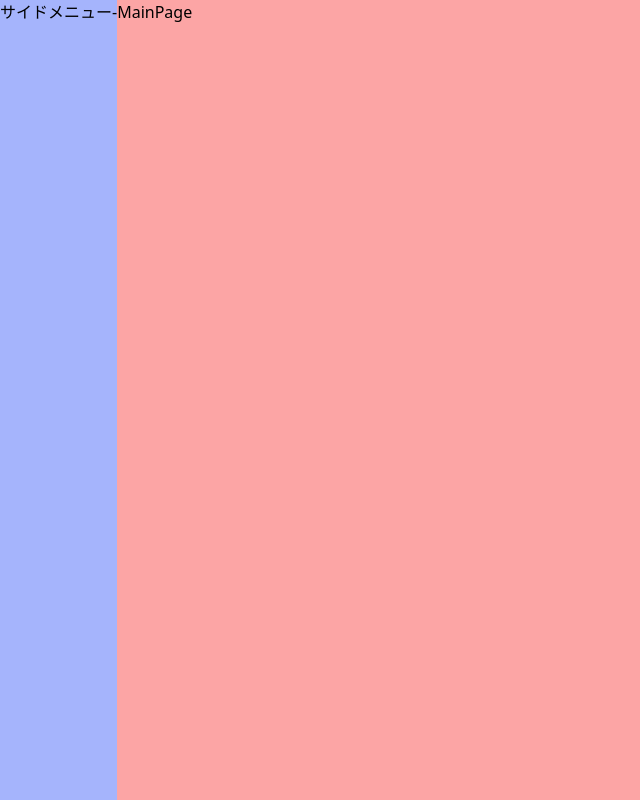
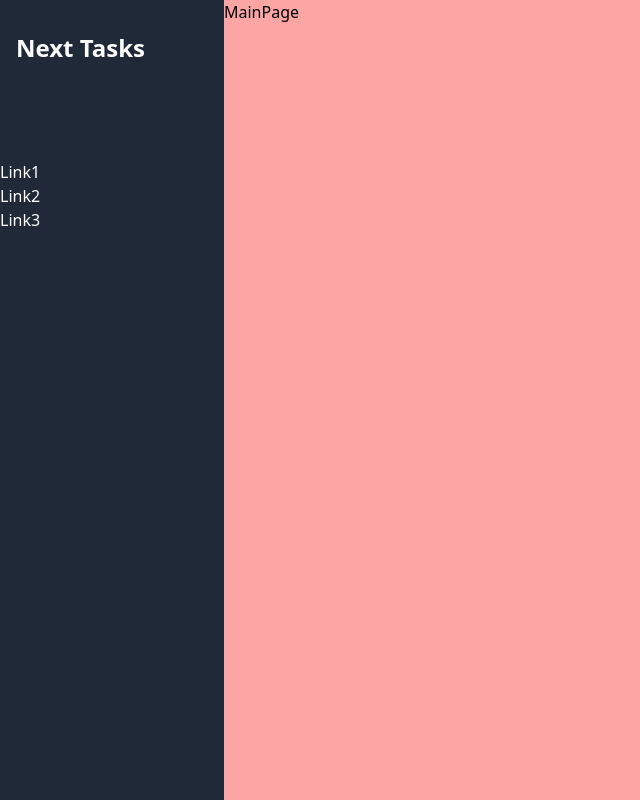
Before and after one commit to fztkm/next_tasks, a Next.js app: page / in a window 1280 px wide. Shown: the whole page, without its empty margins (0-640 px from the left). Built offline with nearby package versions, Linux system fonts and the light colour scheme.

Commit message:
23 サイドメニューの実装

```diff
--- a/src/app/(main)/layout.tsx
+++ b/src/app/(main)/layout.tsx
@@ -1,3 +1,4 @@
+import SideMenu from '@/components/SideMenu/SideMenu';
 import React from 'react'
 
 const MainLayout = ({
@@ -7,7 +8,7 @@
   }>) => {
   return (
     <div className="flex h-screen">
-        <div className='bg-indigo-300'>サイドメニュー-</div>
+        <SideMenu />
         <div className='bg-red-300 flex-1 overflow-auto'>{children}</div>
     </div>
   )
--- /dev/null
+++ b/src/components/SideMenu/NavList/NavList.tsx
@@ -0,0 +1,26 @@
+import React from "react";
+import { FaRegCheckSquare, FaRegClock, FaTasks } from "react-icons/fa";
+
+interface NavItemType{
+    id: number;
+    label: string;
+    link: string;
+    icon: React.ReactNode;
+}
+
+const NavList = () => {
+    const navList: NavItemType[] = [
+        {id: 1, label: 'All Tasks', link: '/', icon: <FaTasks className="size-5"/>},
+        {id: 2, label: 'Completed Tasks', link: '/completed', icon: <FaRegCheckSquare className="size-5"/>},
+        {id: 3, label: 'Expired Tasks', link: '/expired', icon: <FaRegClock className="size-5"/>},
+    ]
+  return (
+    <div className='mt-24'>
+        <div>Link1</div>
+        <div>Link2</div>
+        <div>Link3</div>
+    </div>
+  )
+}
+
+export default NavList
--- /dev/null
+++ b/src/components/SideMenu/SideMenu.tsx
@@ -0,0 +1,13 @@
+import React from 'react'
+import NavList from './NavList/NavList'
+
+const SideMenu = () => {
+    return <div className='w-56 pt-8 bg-gray-800 text-white'>
+        <div>
+            <h1 className='px-4 text-2xl font-bold'>Next Tasks</h1>
+            <NavList />
+        </div>
+    </div>
+}
+
+export default SideMenu
```
Also changed, not shown: package.json (+6 -4 lines), 2 other files (tests, documents, lock files or other folders).
